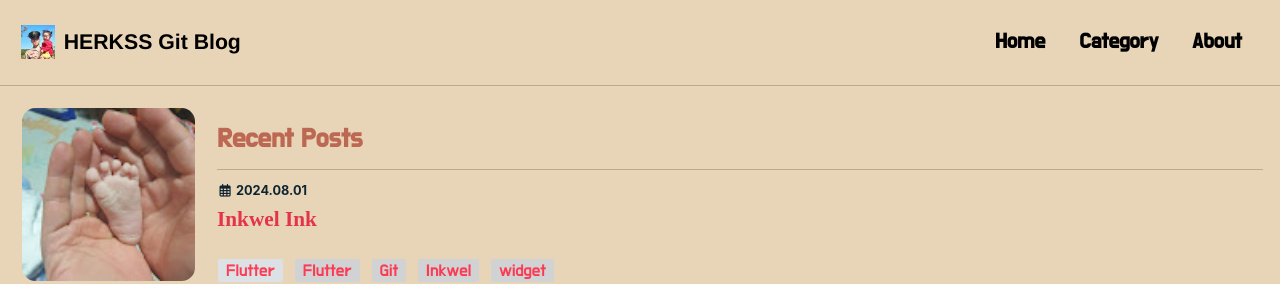
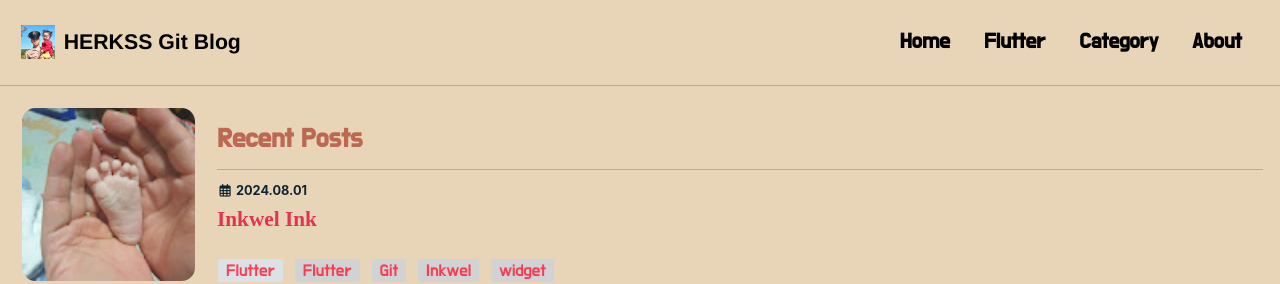
Before and after one commit to herkss/herkss.github.io, a Jekyll site: the page built from index.html, in a window 1280 px wide and 900 px high. Shown: the top 284 px of the window. Built offline with Jekyll 4.4.1, drawn with Linux system fonts in a browser that asks for light colours; cached includes are drawn as plain includes; nearby versions of some CDN libraries; some web fonts are replaced; the list of posts is cut into pages by our own code.

Commit message:
Update navigation.yml

```diff
--- a/_data/navigation.yml
+++ b/_data/navigation.yml
@@ -2,6 +2,8 @@
 main:
   - title: "Home"
     url: /index.html
+  - title: "Flutter"
+    url: /flutter/
   - title: "Category"
     url: /categories/
   - title: "About"
```
